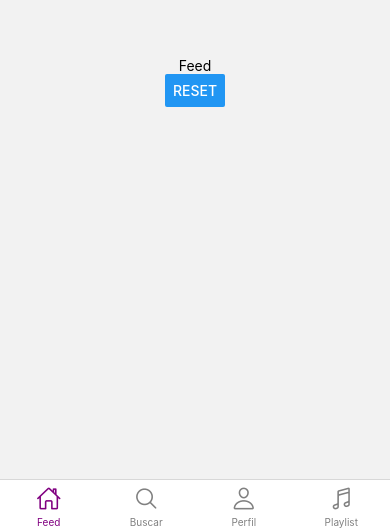
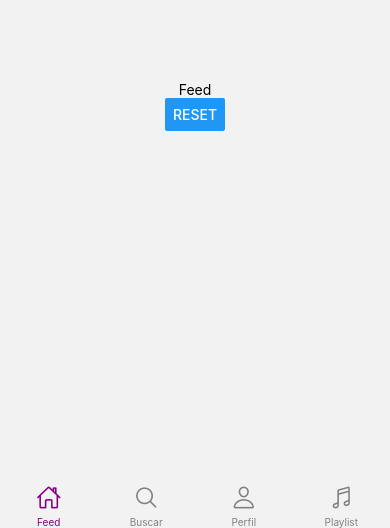
Before and after one commit to JuanIkari/FindMusic, a React Native app: screen /Home in a window 390 px wide. Shown: the part 316-844 px from the top of the page. Built offline with nearby package versions, Linux system fonts and the light colour scheme.

Commit message:
Transparencia para BottomTab y NavBar

```diff
--- a/package.json
+++ b/package.json
@@ -19,7 +19,9 @@
     "react-native": "0.74.5",
     "react-native-safe-area-context": "^4.11.0",
     "react-native-screens": "^3.34.0",
-    "react-native-vector-icons": "^10.2.0"
+    "react-native-vector-icons": "^10.2.0",
+    "expo-linear-gradient": "~13.0.2",
+    "expo-navigation-bar": "~3.0.7"
   },
   "devDependencies": {
     "@babel/core": "^7.20.0"
--- a/screens/Home.js
+++ b/screens/Home.js
@@ -1,6 +1,7 @@
 import * as React from "react";
 import { createBottomTabNavigator } from "@react-navigation/bottom-tabs";
 import Icon from "react-native-vector-icons/Ionicons";
+import * as NavigationBar from "expo-navigation-bar";
 
 import Feed from "./Feed";
 import Buscar from "./Buscar";
@@ -8,11 +9,22 @@ import Perfil from "./Perfil";
 import Playlist from "./Playlist";
 
 const Tab = createBottomTabNavigator();
+NavigationBar.setPositionAsync("absolute");
+NavigationBar.setBackgroundColorAsync("#ffffff01");
 
 export default function Home() {
   return (
     <Tab.Navigator
       screenOptions={({ route }) => ({
+        tabBarStyle: {
+          borderTopWidth: 0,
+          backgroundColor: 'transparent',
+          position: 'absolute',
+          left: 0,
+          bottom: 0,
+          right: 0,
+          elevation: 0,
+        },
         tabBarIcon: ({ color, size }) => {
           let iconName;
 
@@ -32,10 +44,10 @@ export default function Home() {
         tabBarInactiveTintColor: "gray",
       })}
     >
-      <Tab.Screen name="Feed" component={Feed} options={{headerShown: false}}/>
-      <Tab.Screen name="Buscar" component={Buscar} options={{headerShown: false}}/>
-      <Tab.Screen name="Perfil" component={Perfil} options={{headerShown: false}}/>
-      <Tab.Screen name="Playlist" component={Playlist} options={{headerShown: false}}/>
+      <Tab.Screen name="Feed" component={Feed} options={{ headerShown: false }} />
+      <Tab.Screen name="Buscar" component={Buscar} options={{ headerShown: false }} />
+      <Tab.Screen name="Perfil" component={Perfil} options={{ headerShown: false }} />
+      <Tab.Screen name="Playlist" component={Playlist} options={{ headerShown: false }} />
     </Tab.Navigator>
   );
 }
```
Also changed, not shown: 1 other file (tests, documents, lock files or other folders).
